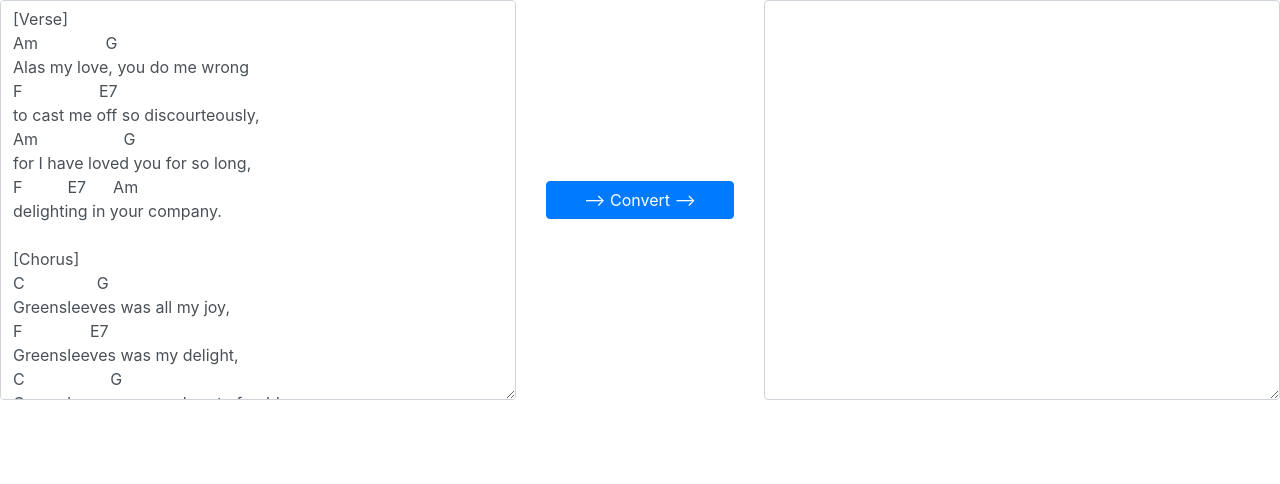
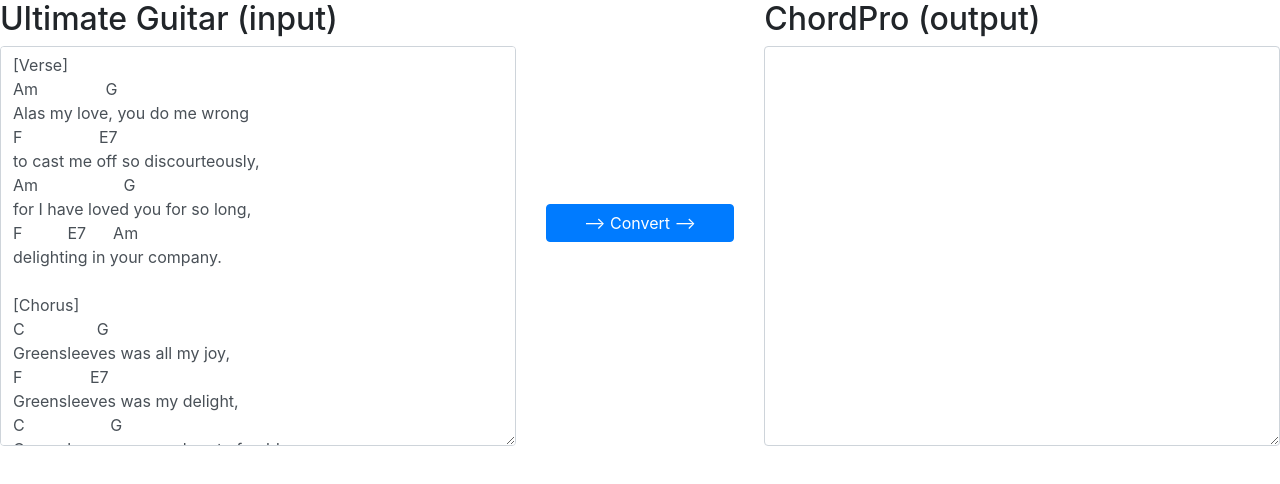
Before and after one commit to ftes/ultimate-to-chordpro, a website built with webpack: page dist/index.html in a window 1280 px wide. Built offline with nearby package versions, Linux system fonts and the light colour scheme; what @ftes/chordsheetjs would draw is missing.

Commit message:
:sparkles: Add headings to website

```diff
--- a/dist/index.html
+++ b/dist/index.html
@@ -21,6 +21,7 @@
   <body>
     <div class="row">
       <div class="col-md-5">
+        <h2>Ultimate Guitar (input)</h2>
         <textarea id="ultimate" class="form-control">
 [Verse]
 Am               G
@@ -49,6 +50,7 @@
         </button>
       </div>
       <div class="col-md-5">
+        <h2>ChordPro (output)</h2>
         <textarea id="chordpro" class="form-control"></textarea>
       </div>
     </div>
```
